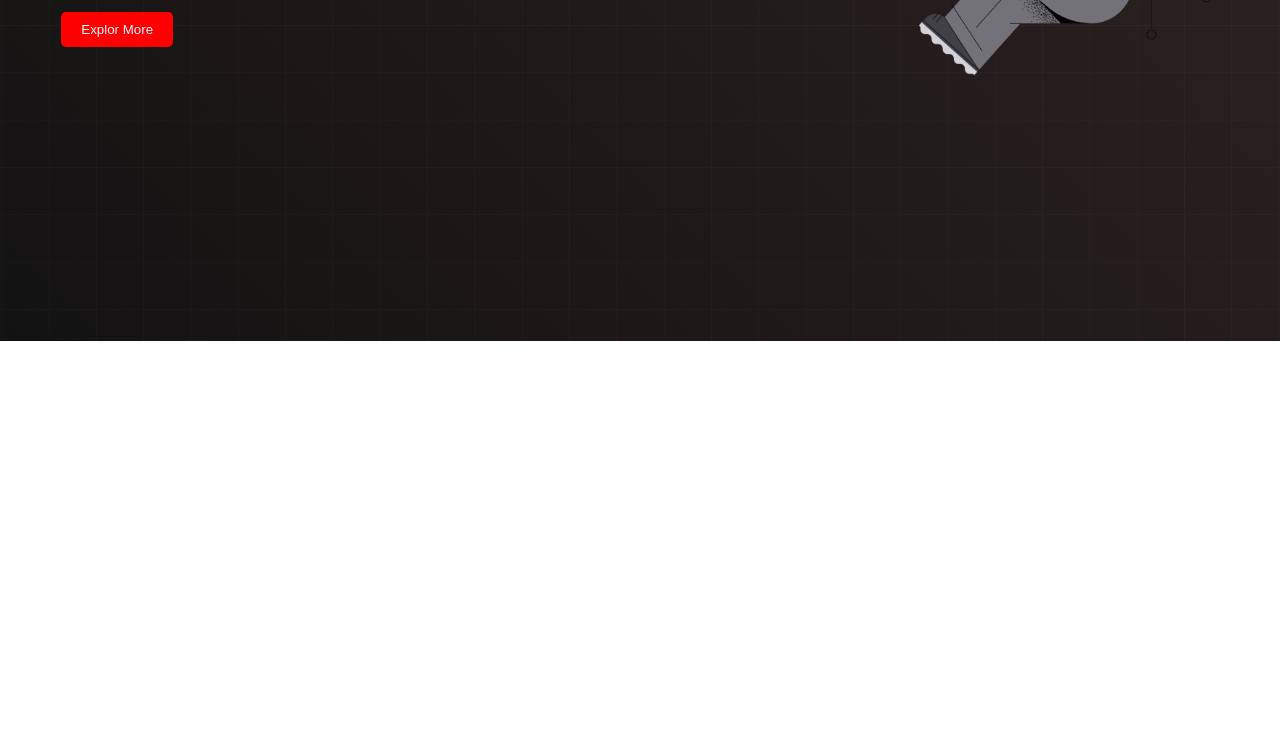
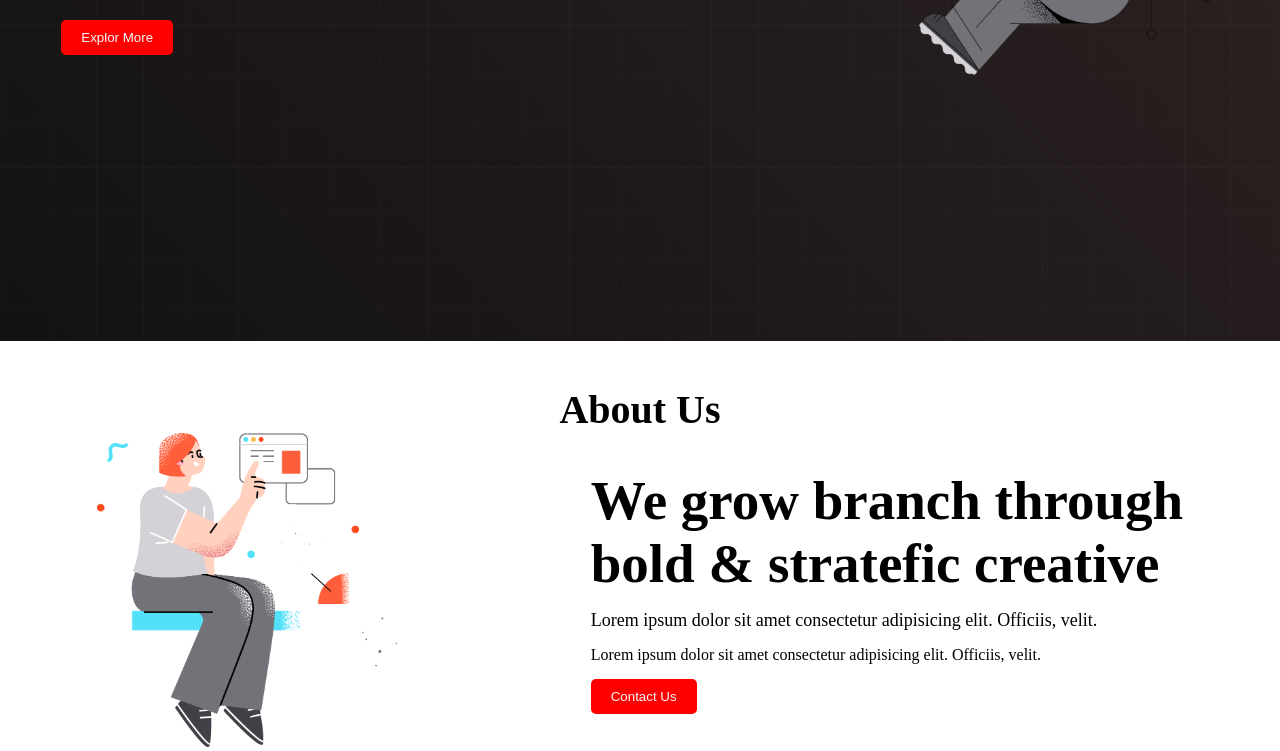
Before and after one commit to phlabib/first-website, a plain HTML site: page index.html in a window 1280 px wide. Shown: the part 536-1287 px from the top of the page. Before the commit the page ends 877 px from the top, so only its background shows below. Drawn offline with Linux system fonts and the light colour scheme.

Commit message:
add about section

```diff
--- a/index.html
+++ b/index.html
@@ -39,6 +39,22 @@
                 </div>
             </div>
         </section>
+          <!-- This is abour us section    -->
+        <section>
+            <h1 class="about">About Us</h1>
+            <div class="about-container">
+                <div class="about-info">
+                    <h1 class="title">We grow branch through <br> bold & stratefic creative</h1>
+                    <p class="description">Lorem ipsum dolor sit amet consectetur adipisicing elit. Officiis, velit.</p>
+                    <p>Lorem ipsum dolor sit amet consectetur adipisicing elit. Officiis, velit.</p>
+                    <button class="btn">Contact Us</button>
+                </div>
+                <div class="about-photo">
+                    <img class="banner-img" src="./images/section.png" alt="">
+                </div>
+            </div>
+        </section>
+
     </main>
 
     <footer>
--- a/style.css
+++ b/style.css
@@ -58,7 +58,21 @@
     border: none;
     border-radius: 5px;
     cursor: pointer;
+    margin-top: 15px;
 }
 .btn:hover{
     background-color: rgb(190, 62, 29);
 }
+.about-container{
+    display: flex;
+    justify-content: space-around;
+    align-items: center;
+    flex-direction: row-reverse;
+
+}
+.about{
+    margin-top: 25px;
+    text-align: center;
+    font-size: 40px;
+    padding-top: 20px;
+}
```
